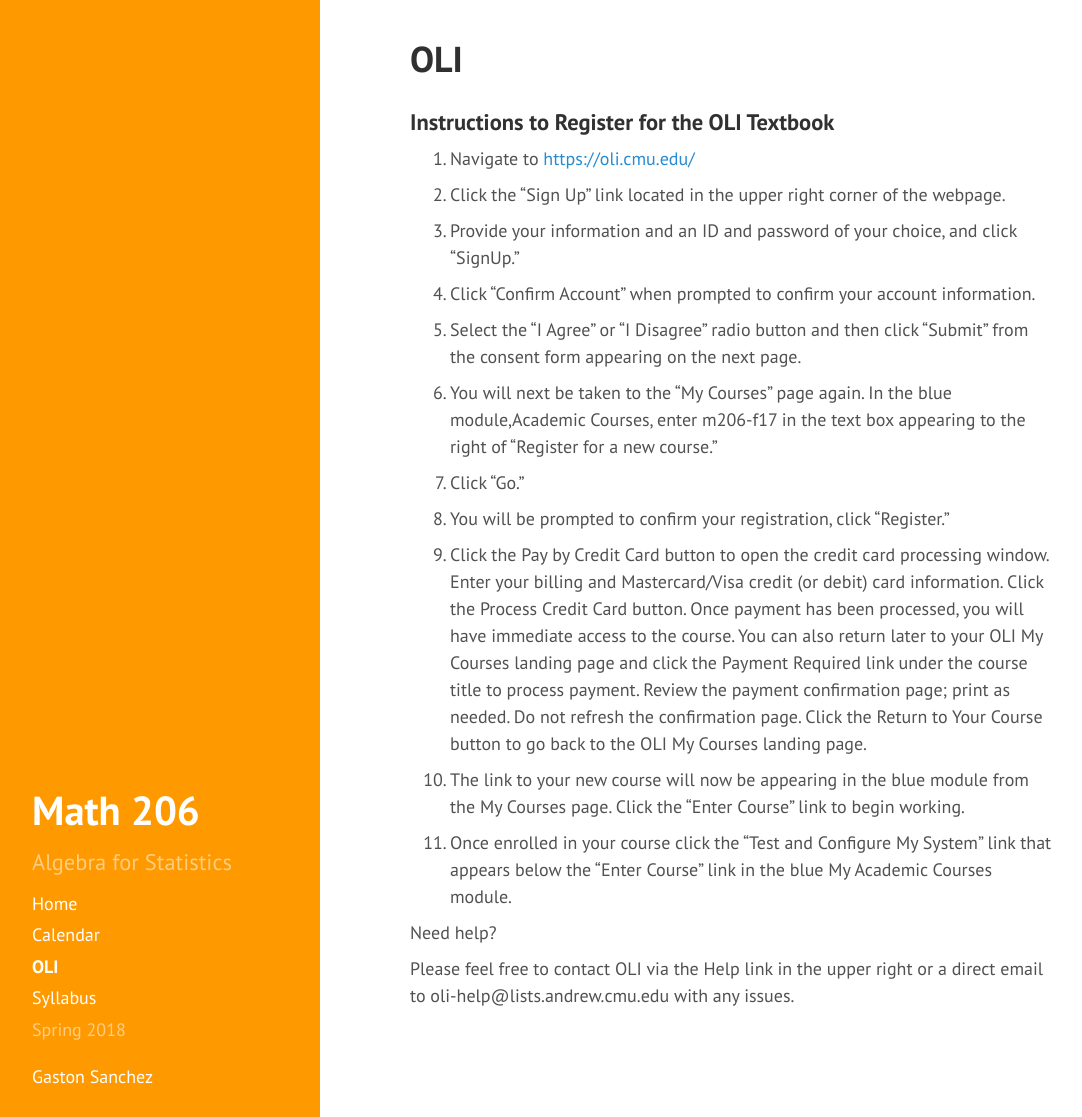
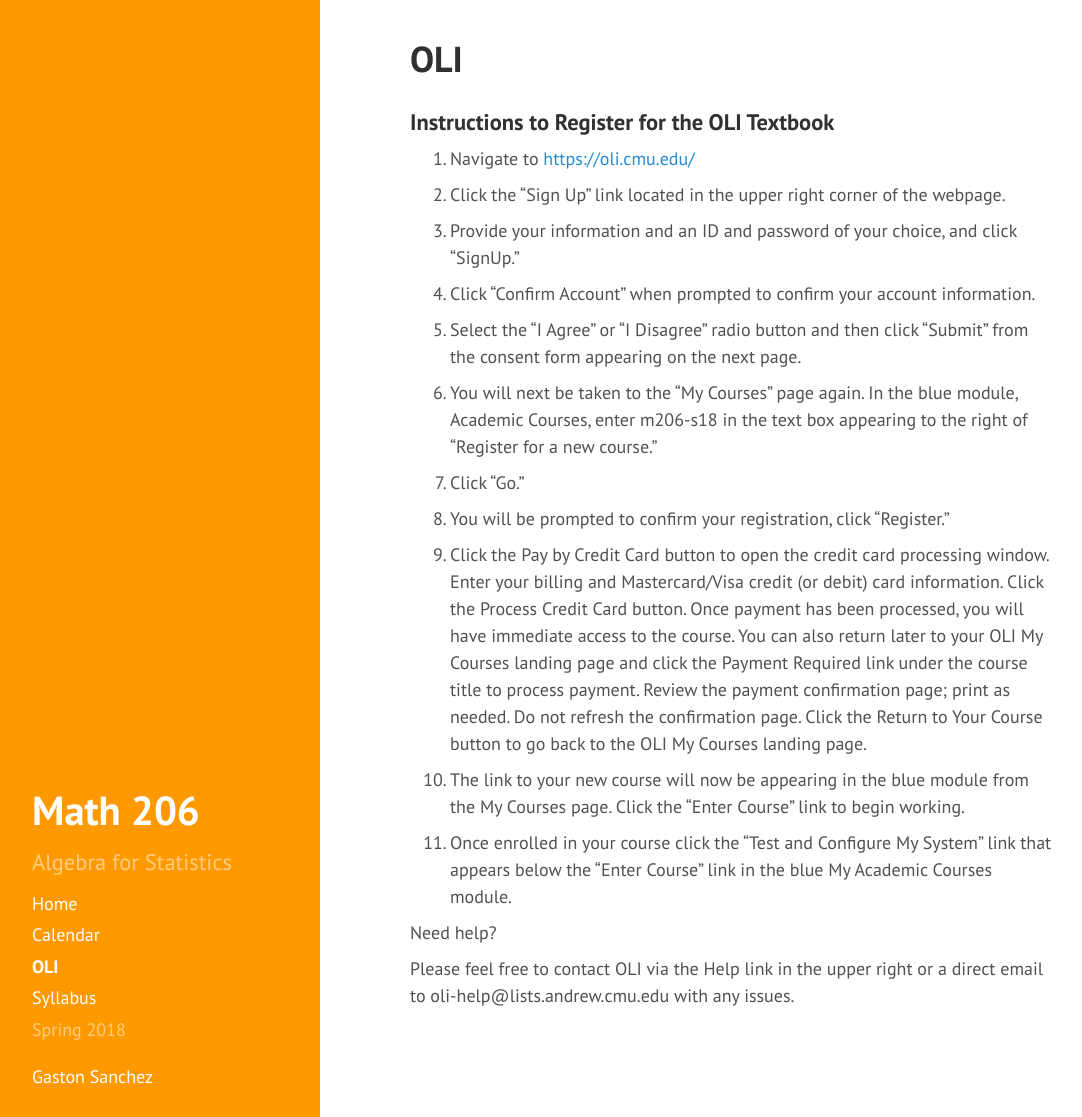
Before and after one commit to gastonstat/math206, a Jekyll site: the page built from oli.md, in a window 1280 px wide and 1117 px high. Shown: the whole window, without its empty margins (4-1086 px from the left). Built offline with Jekyll 4.4.1, drawn with Linux system fonts in a browser that asks for light colours; nearby versions of some CDN libraries.

Commit message:
oli: update course key for spring-18

```diff
--- a/oli.md
+++ b/oli.md
@@ -16,7 +16,7 @@
 
 5. Select the "I Agree" or "I Disagree" radio button and then click "Submit" from the consent form appearing on the next page.
 
-6. You will next be taken to the "My Courses" page again. In the blue module,Academic Courses, enter m206-f17 in the text box appearing to the right of "Register for a new course."
+6. You will next be taken to the "My Courses" page again. In the blue module, Academic Courses, enter m206-s18 in the text box appearing to the right of "Register for a new course."
 
 7. Click "Go."
 
```
